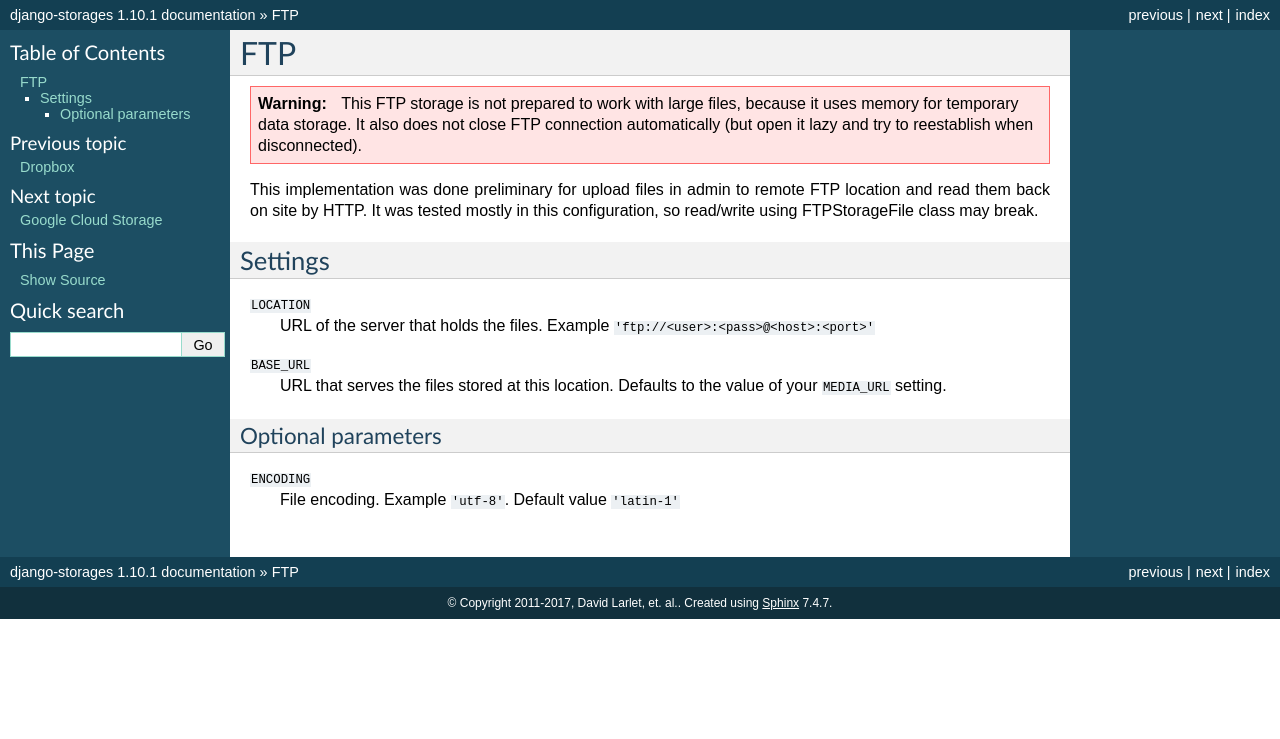
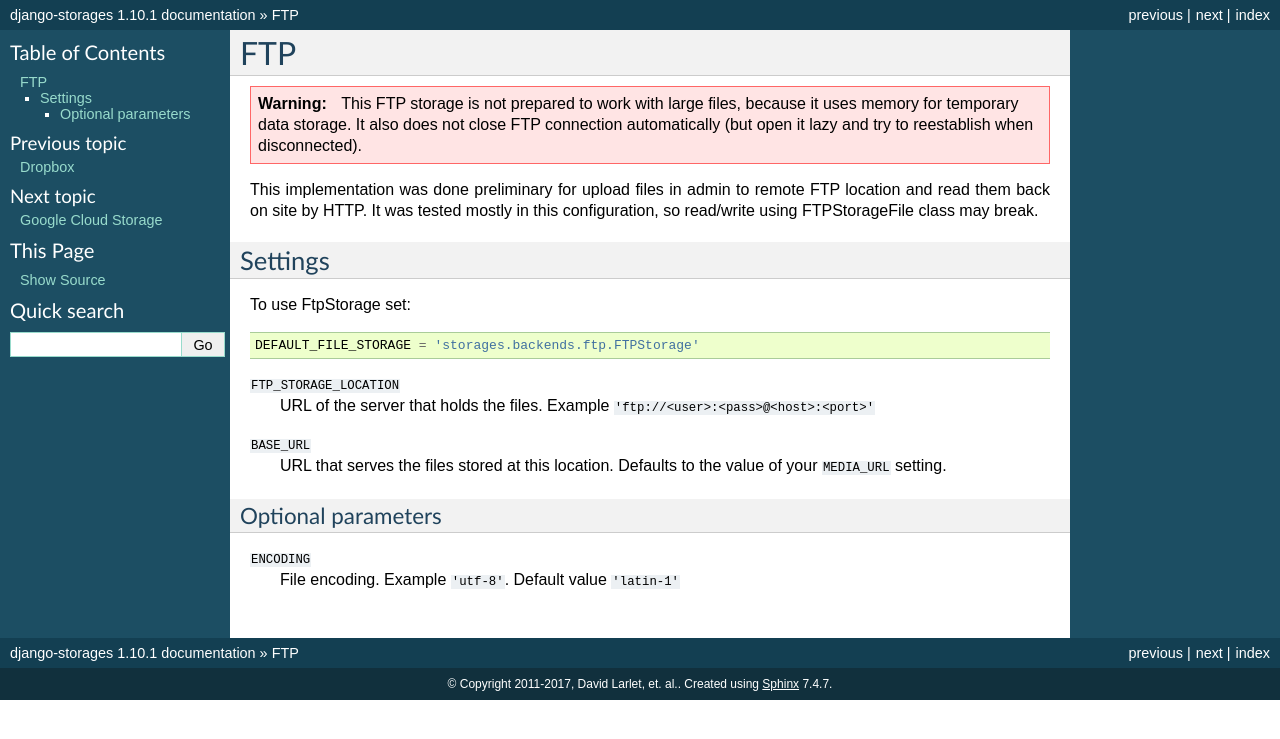
Before and after one commit to jschneier/django-storages, a Sphinx documentation site: the page built from docs/backends/ftp.rst, in a window 1280 px wide. Shown: the top 739 px of the page. Built offline with Sphinx 7.4.7, drawn with Linux system fonts in a browser that asks for light colours.

Commit message:
docs: Fix documentation for FtpStorage backend (#950)

```diff
--- a/docs/backends/ftp.rst
+++ b/docs/backends/ftp.rst
@@ -8,7 +8,11 @@
 Settings
 --------
 
-``LOCATION``
+To use FtpStorage set::
+
+    DEFAULT_FILE_STORAGE = 'storages.backends.ftp.FTPStorage'
+
+``FTP_STORAGE_LOCATION``
     URL of the server that holds the files. Example ``'ftp://<user>:<pass>@<host>:<port>'``
 
 ``BASE_URL``
```
